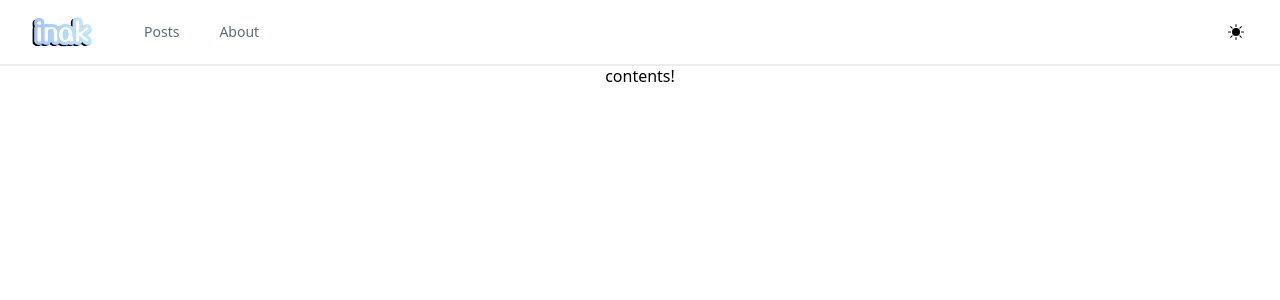
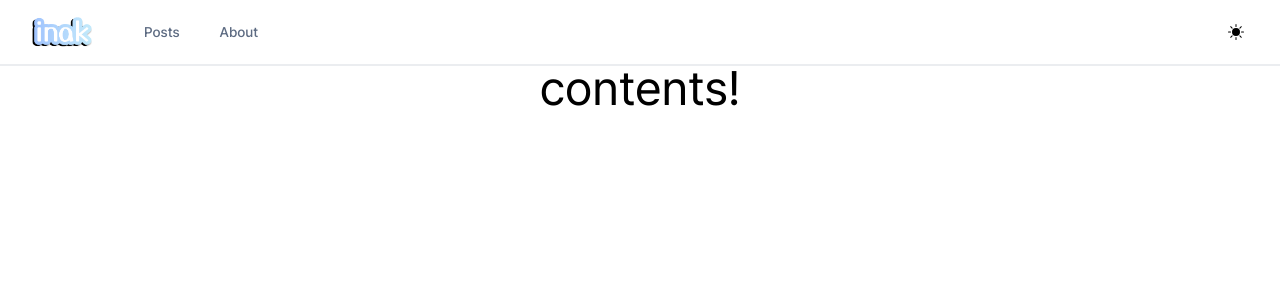
Before and after one commit to Yooinhak/inak-blog, a Next.js app: page / in a window 1280 px wide. Shown: the top 300 px of the page. Built offline with nearby package versions, Linux system fonts and the light colour scheme.

Commit message:
feat. font pretendard

```diff
--- a/src/app/layout.tsx
+++ b/src/app/layout.tsx
@@ -5,10 +5,19 @@ import type { Metadata } from 'next';
 import Header from '@components/Header';
 import { default as ThemeProvider } from '@themes/Provider';
 
+import localFont from 'next/font/local';
+
 export const metadata: Metadata = {
   title: 'Create Next App',
   description: 'Generated by create next app',
 };
+
+const pretendard = localFont({
+  src: '../../public/fonts/Pretendard/PretendardVariable.woff2',
+  display: 'swap',
+  weight: '45 920',
+  variable: '--font-pretendard',
+});
 
 export default function RootLayout({
   children,
@@ -16,8 +25,10 @@ export default function RootLayout({
   children: React.ReactNode;
 }>) {
   return (
-    <html lang="en">
-      <body className="font-pretendard flex min-h-screen flex-col dark:bg-gray-900">
+    <html lang="kr" className={`${pretendard.variable}`}>
+      <body
+        className={`font-pretendard flex min-h-screen flex-col dark:bg-gray-900 ${pretendard.className}`}
+      >
         <ThemeProvider>
           <Header />
           <main className="pt-16 mx-auto">{children}</main>
--- a/src/app/page.tsx
+++ b/src/app/page.tsx
@@ -1,3 +1,3 @@
 export default function Home() {
-  return <div className="h-screen">contents!</div>;
+  return <div className="h-screen text-5xl">contents!</div>;
 }
--- a/tailwind.config.js
+++ b/tailwind.config.js
@@ -40,9 +40,12 @@ module.exports = {
       },
 
       postCardBackgroundFrom: 'rgba(161, 196, 253, 0.4)',
-      postCardBackgroundTo: 'rgba(194, 233, 251, 0.4)'
+      postCardBackgroundTo: 'rgba(194, 233, 251, 0.4)',
     },
     extend: {
+      fontFamily: {
+        pretendard: ['var(--font-pretendard)'],
+      },
       typography: {
         DEFAULT: {
           css: {
```
Also changed, not shown: public/fonts/Pretendard/PretendardVariable.woff2 (added).
